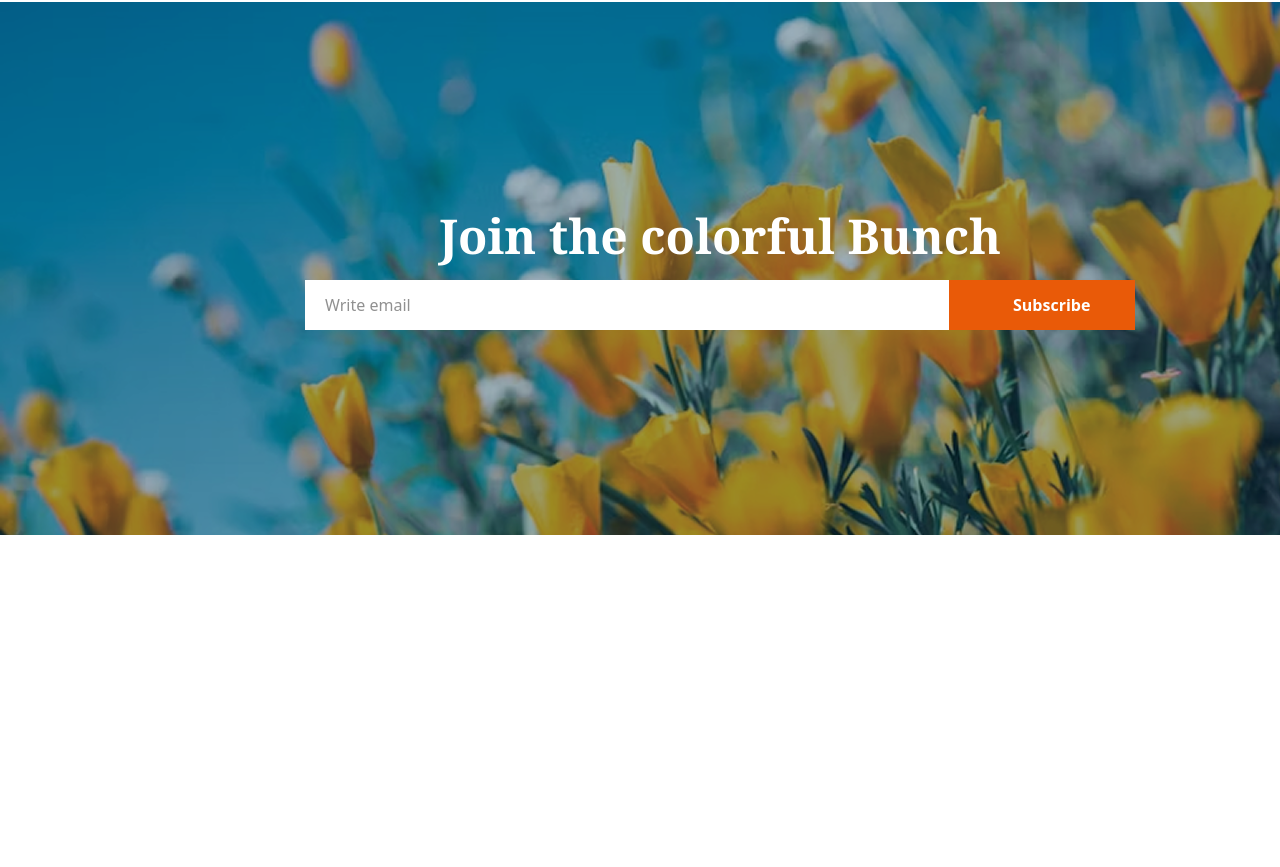
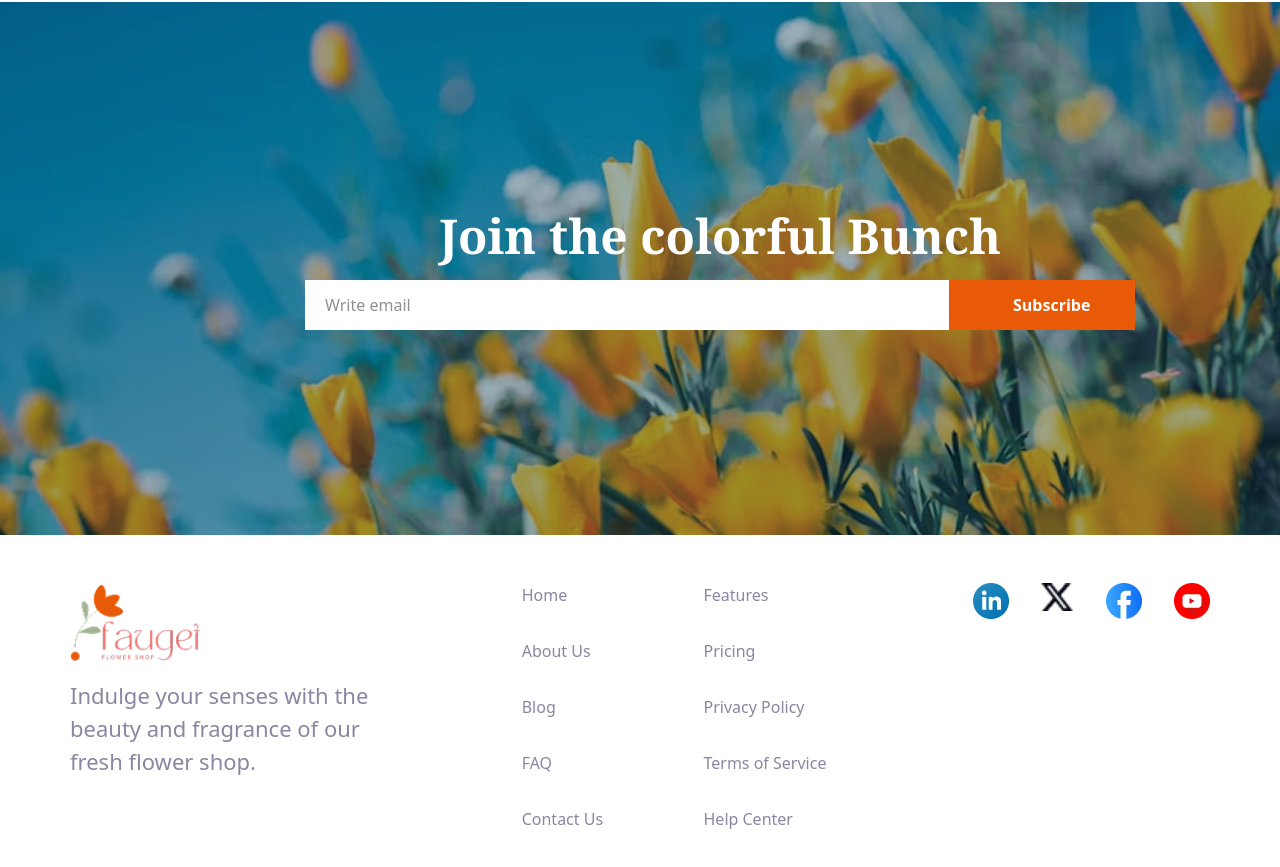
Before and after one commit to hasan8651/assignment-two-repo, a plain HTML site: page index.html in a window 1280 px wide. Shown: the part 3465-4332 px from the top of the page. Before the commit the page ends 4000 px from the top, so only its background shows below. Drawn offline with nearby package versions, Linux system fonts and the light colour scheme.

Commit message:
Footer Section Updated

```diff
--- a/index.html
+++ b/index.html
@@ -169,8 +169,6 @@ h1, h2, h3{
     </div>
   </section>
 
-
-
 <!-- Join Colorful Bunch Section -->
   <section class="md:w-[1440px] relative mt-20 md:mx-auto">
     <img src="./images/news-letter-bg.png" class="h-[276px] md:h-full object-cover">
@@ -183,9 +181,40 @@ h1, h2, h3{
     </div>
   </section>
 
+<!-- Footer Section -->
+  <footer class="w-full md:w-[1140px] mx-auto px-10 md:px-0 mb-12 mt-12">
+    <div class="md:max-w-7xl mx-auto flex flex-col md:flex-row md:items-start md:justify-between md:gap-30">
+      <div class="flex-1 mb-6 md:mb-0">
+      <img src="./images/logo.png" alt="Logo" class="mb-4 md:h-20">
+      <p class="text-[16px] md:text-[22px] text-[#8987A1] md:max-w-[330px]">Indulge your senses with the beauty and fragrance of our fresh flower shop.</p>
+      </div>
 
 
+      <div class="flex-1 grid grid-cols-1 md:grid-cols-2 gap-8 text-[#8987A1] text-md">
+        <ul class="flex flex-col gap-y-8">
+          <li><a href="#" class="hover:text-orange-500">Home</a></li>
+          <li><a href="#" class="hover:text-orange-500">About Us</a></li>
+          <li><a href="#" class="hover:text-orange-500">Blog</a></li>
+          <li><a href="#" class="hover:text-orange-500">FAQ</a></li>
+          <li><a href="#" class="hover:text-orange-500">Contact Us</a></li>
+        </ul>
 
+        <ul class="flex flex-col gap-y-8">
+          <li><a href="#" class="hover:text-orange-500">Features</a></li>
+          <li><a href="#" class="hover:text-orange-500">Pricing</a></li>
+          <li><a href="#" class="hover:text-orange-500">Privacy Policy</a></li>
+          <li><a href="#" class="hover:text-orange-500">Terms of Service</a></li>
+          <li><a href="#" class="hover:text-orange-500">Help Center</a></li>
+        </ul>
 
+      </div>
+        <div class="col-span-2 flex items-start mt-8 md:mt-0 space-x-8">
+          <a href="#"><img class="h-9" src="./images/icon-linkedin.png" alt="Linkedin"></a>
+          <a href="#"><img class="h-7" src="./images/icon-twitter.png" alt="Twitter"></a>
+          <a href="#"><img class="h-9" src="./images/icon-facebook.png" alt="Facebook"></a>
+          <a href="#"><img class="h-9" src="./images/icon-youtube.png" alt="YouTube"></a>
+        </div>
+    </div>
+  </footer>
 </body>
 </html>
```
